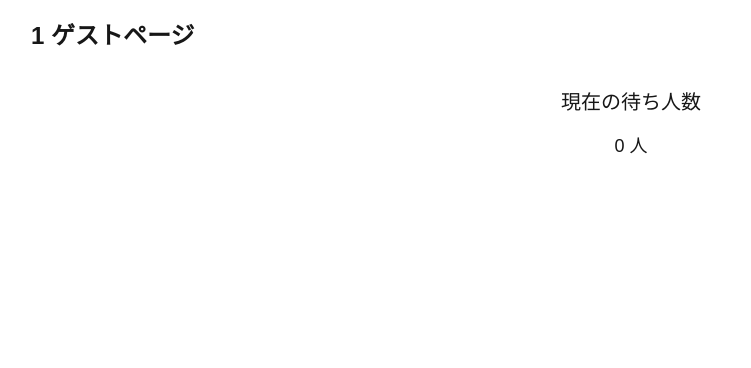
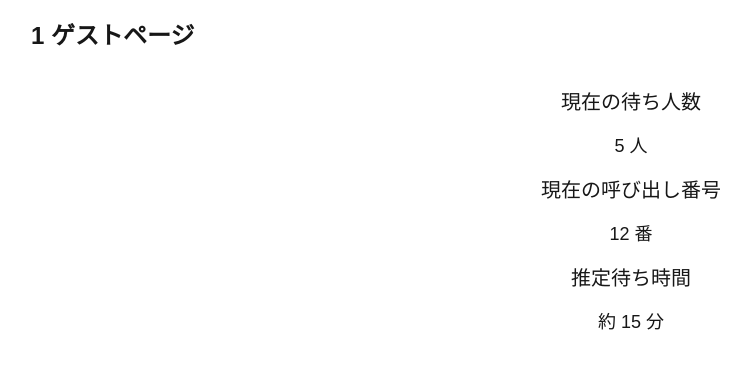
Before and after one commit to pj-hoakari/tolo-web, a Next.js app: page /tenant/1/event/1/guest in a window 1280 px wide. Shown: the top 368 px of the page, without its empty margins (9-760 px from the left). Built offline with nearby package versions, Linux system fonts and the light colour scheme.

Commit message:
feat: ゲストページに呼び出し番号・推定待ち時間モジュールを追加

```diff
--- a/src/app/tenant/[tenantId]/event/[eventId]/guest/page.tsx
+++ b/src/app/tenant/[tenantId]/event/[eventId]/guest/page.tsx
@@ -1,3 +1,5 @@
+import CallingNumber from "@/features/guest/info/CallingNumber";
+import EstimatedWaitTime from "@/features/guest/info/EstimatedWaitTime";
 import type { GuestInfoComponent } from "@/features/guest/info/type";
 import WaitingNumber from "@/features/guest/info/WaitingNumber";
 import { GuestInfoContainer } from "./_components/GuestInfoContainer";
@@ -12,7 +14,11 @@ export default async function TenantGuest({
   // TODO: Fetch tenant details using tenantId
   const tenantName = tenantId;
 
-  const infoComponents: GuestInfoComponent[] = [WaitingNumber];
+  const infoComponents: GuestInfoComponent[] = [
+    WaitingNumber,
+    CallingNumber,
+    EstimatedWaitTime,
+  ];
 
   return (
     <div className="flex flex-col">
--- /dev/null
+++ b/src/features/guest/info/CallingNumber.tsx
@@ -0,0 +1,11 @@
+import { CallingNumberView } from "./CallingNumberView";
+import { defineGuestInfoComponent, type GuestInfoComponentProps } from "./type";
+
+function CallingNumber(_props: GuestInfoComponentProps) {
+  // TODO: _props.tenantId / _props.eventId を使って API から呼び出し番号を取得する
+  const callingNumber = 12;
+
+  return <CallingNumberView callingNumber={callingNumber} />;
+}
+
+export default defineGuestInfoComponent("calling-number", CallingNumber);
--- /dev/null
+++ b/src/features/guest/info/CallingNumberView.tsx
@@ -0,0 +1,12 @@
+export type CallingNumberViewProps = {
+  callingNumber: number;
+};
+
+export function CallingNumberView({ callingNumber }: CallingNumberViewProps) {
+  return (
+    <div className="flex flex-col items-center justify-center">
+      <h1 className="text-xl mb-4">現在の呼び出し番号</h1>
+      <p className="text-lg">{callingNumber} 番</p>
+    </div>
+  );
+}
--- /dev/null
+++ b/src/features/guest/info/EstimatedWaitTime.tsx
@@ -0,0 +1,14 @@
+import { EstimatedWaitTimeView } from "./EstimatedWaitTimeView";
+import { defineGuestInfoComponent, type GuestInfoComponentProps } from "./type";
+
+function EstimatedWaitTime(_props: GuestInfoComponentProps) {
+  // TODO: _props.tenantId / _props.eventId を使って API から推定待ち時間を取得する
+  const minutes = 15;
+
+  return <EstimatedWaitTimeView minutes={minutes} />;
+}
+
+export default defineGuestInfoComponent(
+  "estimated-wait-time",
+  EstimatedWaitTime,
+);
--- /dev/null
+++ b/src/features/guest/info/EstimatedWaitTimeView.tsx
@@ -0,0 +1,12 @@
+export type EstimatedWaitTimeViewProps = {
+  minutes: number;
+};
+
+export function EstimatedWaitTimeView({ minutes }: EstimatedWaitTimeViewProps) {
+  return (
+    <div className="flex flex-col items-center justify-center">
+      <h1 className="text-xl mb-4">推定待ち時間</h1>
+      <p className="text-lg">約 {minutes} 分</p>
+    </div>
+  );
+}
--- a/src/features/guest/info/WaitingNumber.tsx
+++ b/src/features/guest/info/WaitingNumber.tsx
@@ -3,7 +3,7 @@ import { WaitingNumberView } from "./WaitingNumberView";
 
 function WaitingNumber(_props: GuestInfoComponentProps) {
   // TODO: _props.tenantId / _props.eventId を使って API から待ち人数を取得する
-  const waitingNumber = 0;
+  const waitingNumber = 5;
 
   return <WaitingNumberView waitingNumber={waitingNumber} />;
 }
```
Also changed, not shown: 2 other files (tests, documents, lock files or other folders).
